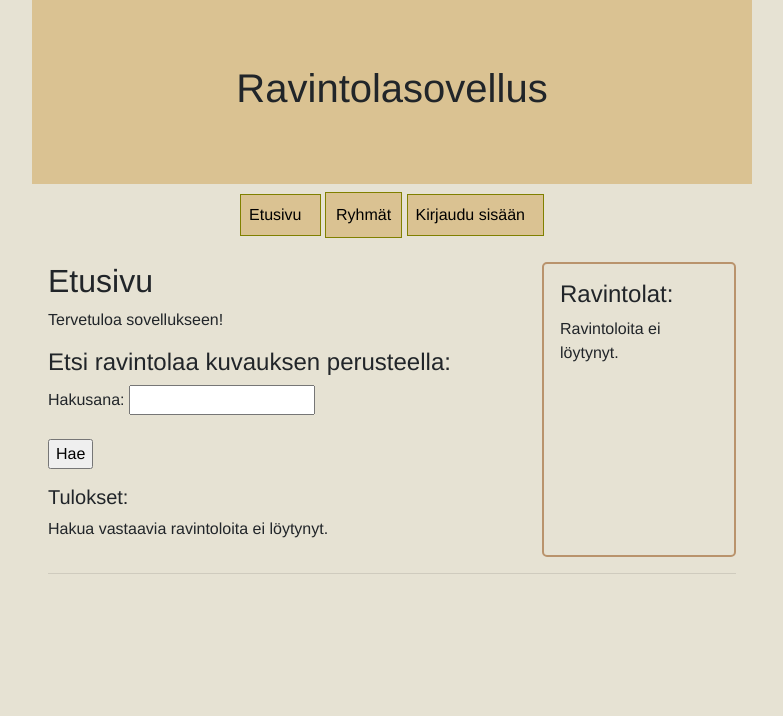
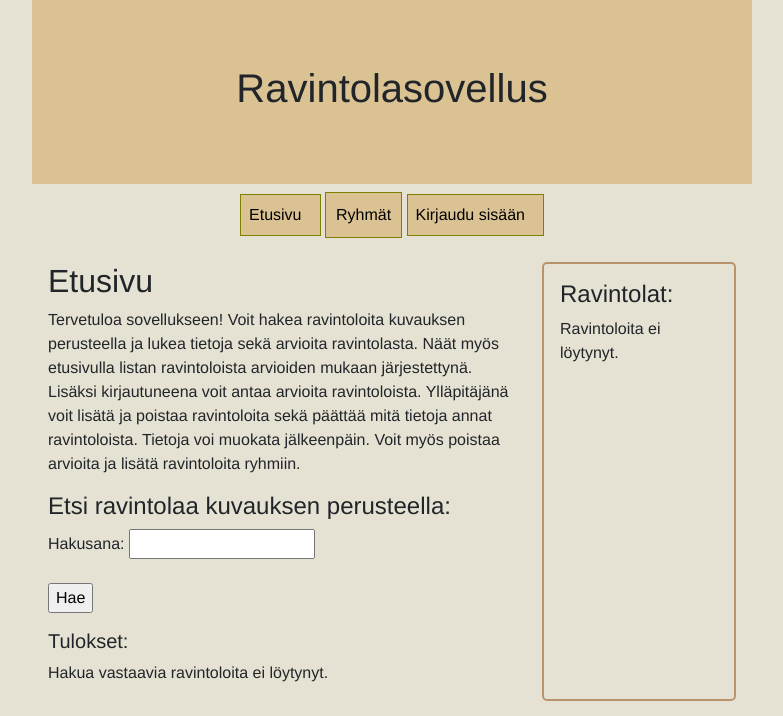
Before and after one commit to sannitiainen/Ravintolasovellus, a Flask app: template sovellus/templates/index.html in a window 1280 px wide. Shown: the top 716 px of the page, without its empty margins (248-1031 px from the left). Run offline with Flask 3, Linux system fonts and the light colour scheme; the template is opened without the code that fills it, so the values that code supplies are empty; some libraries are stand-ins or nearby versions.

Commit message:
added a description of the app to home page

```diff
--- a/sovellus/templates/index.html
+++ b/sovellus/templates/index.html
@@ -8,7 +8,7 @@
     <div class="main-section">
 
     <h2>Etusivu</h2>
-    <p>Tervetuloa sovellukseen!</p>
+    <p>Tervetuloa sovellukseen! Voit hakea ravintoloita kuvauksen perusteella ja lukea tietoja sekä arvioita ravintolasta. Näät myös etusivulla listan ravintoloista arvioiden mukaan järjestettynä. Lisäksi kirjautuneena voit antaa arvioita ravintoloista. Ylläpitäjänä voit lisätä ja poistaa ravintoloita sekä päättää mitä tietoja annat ravintoloista. Tietoja voi muokata jälkeenpäin. Voit myös poistaa arvioita ja lisätä ravintoloita ryhmiin.</p>
 
 <h4>Etsi ravintolaa kuvauksen perusteella:</h4>
 <form action="/search" method="GET">
```
